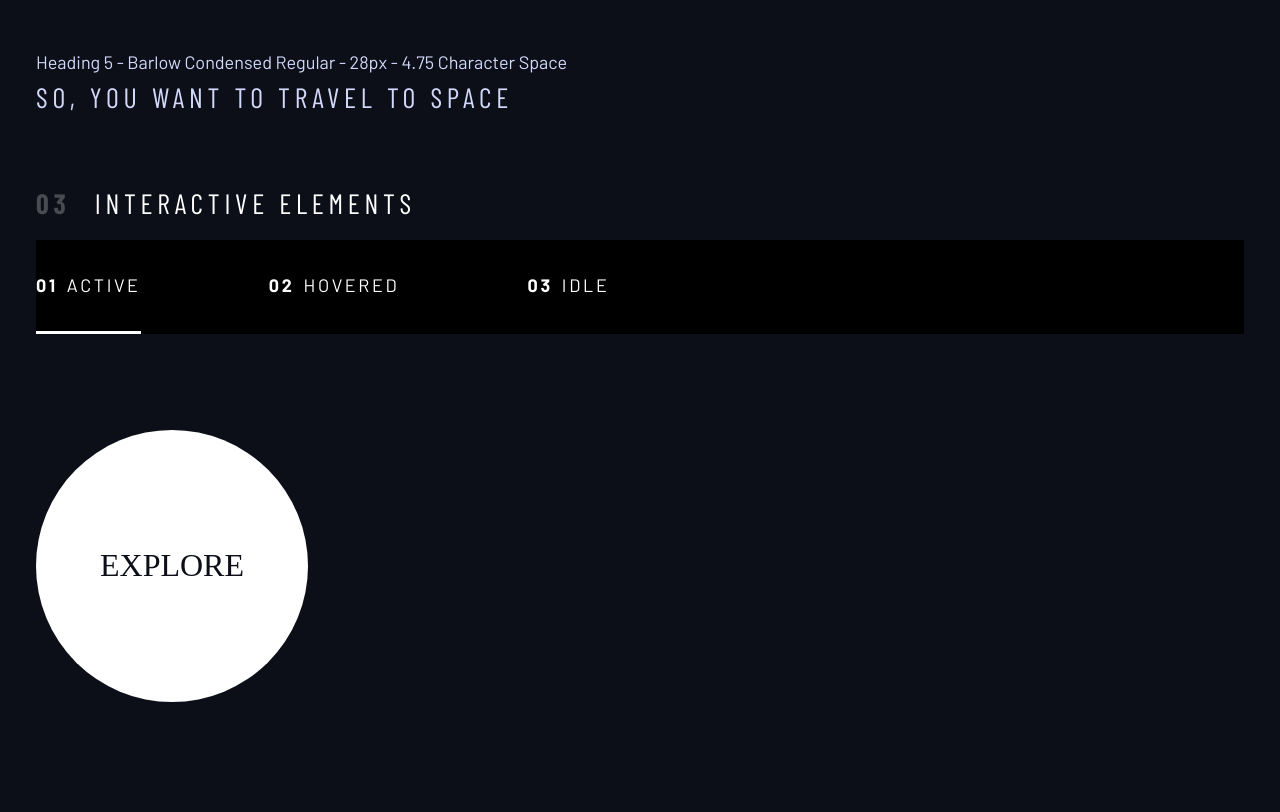
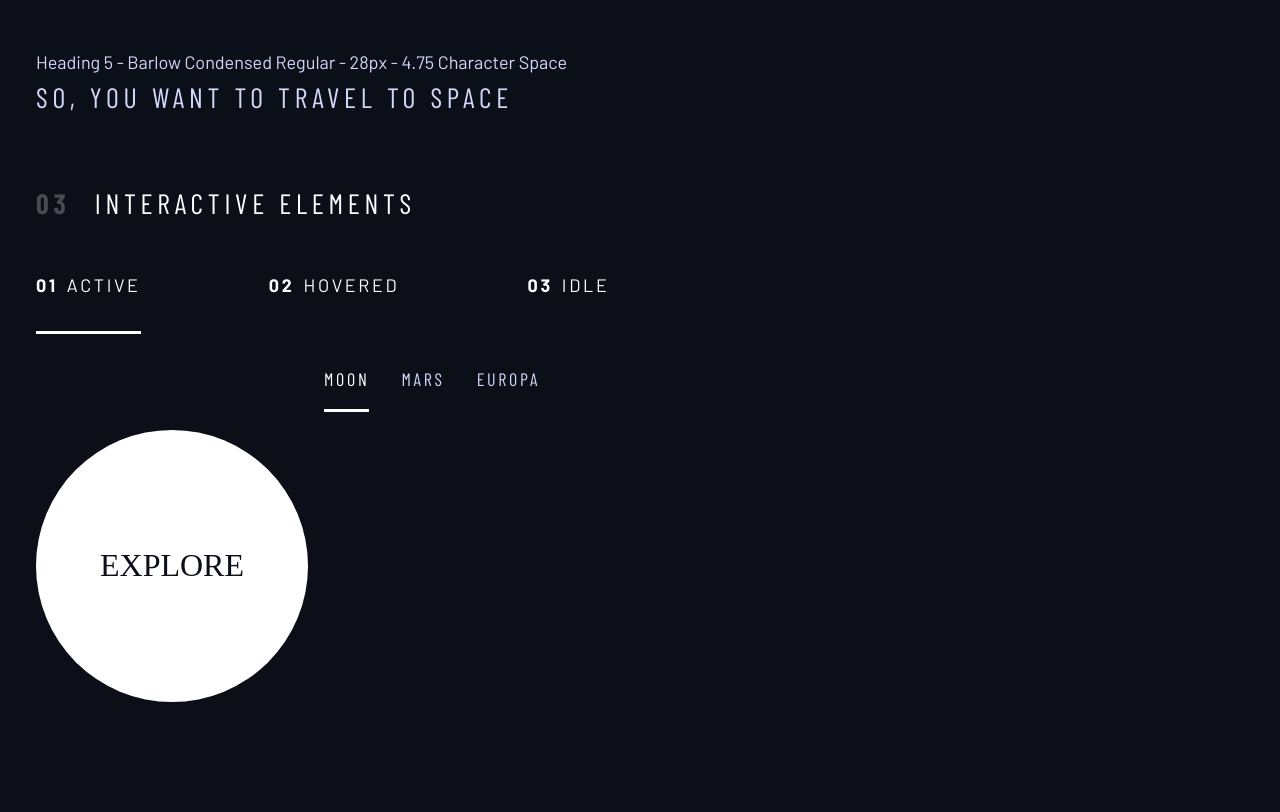
Before and after one commit to RaduHarangus/FEM-Space-tourism-multi-page-website, a website: page index.html in a window 1280 px wide. Shown: the part 1115-1927 px from the top of the page. Before the commit the page ends 1865 px from the top, so only its background shows below. Drawn offline with nearby package versions, Linux system fonts and the light colour scheme; a web font is replaced by a local one.

Commit message:
progress save 17. underline indicators - part 3

```diff
--- a/index.html
+++ b/index.html
@@ -109,7 +109,11 @@
 
             <div style="margin-bottom: 50vh;">
                 <!-- Tabs -->
-
+                <div class="tab-list underline-indicators flex">
+                    <button aria-selected="true" class="uppercase ff-sans-cond text-accent bg-dark letter-spacing-2">Moon</button>
+                    <button aria-selected="false" class="uppercase ff-sans-cond text-accent bg-dark letter-spacing-2">Mars</button>
+                    <button aria-selected="false" class="uppercase ff-sans-cond text-accent bg-dark letter-spacing-2">Europa</button>
+                </div>
 
                 <!-- Dots -->
 
--- a/less/_components.less
+++ b/less/_components.less
@@ -35,7 +35,7 @@
   list-style: none;
   padding: 0;
   margin: 0;
-  background-color: hsl(0, 0, 0, .06);
+  //background-color: hsl(0, 0, 0, .06);
   & a {
     text-decoration: none;
     & > span {
@@ -48,15 +48,22 @@
 
 .underline-indicators {
   & > * {
+    cursor: pointer;
     padding: var(--underline-gap, 1rem) 0;
+    border: 0;
     border-bottom: .2rem solid hsl(var(--clr-white) / 0);
     &:hover,
     &:focus {
       border-color: hsl(var(--clr-white) / .5);
     }
   }
-  & > .active {
+  & > .active,
+  & > [aria-selected="true"] {
+    color: hsl( var(--clr-white) / 1);
     border-color: hsl( var(--clr-white) / 1);
   }
+}
 
+.tab-list {
+  --gap: 2rem;
 }
--- a/style.css
+++ b/style.css
@@ -233,7 +233,6 @@ select {
   list-style: none;
   padding: 0;
   margin: 0;
-  background-color: hsl(0, 0%, 0%);
 }
 .primary-navigation a {
   text-decoration: none;
@@ -243,13 +242,20 @@ select {
   margin-right: 0.5em;
 }
 .underline-indicators > * {
+  cursor: pointer;
   padding: var(--underline-gap, 1rem) 0;
+  border: 0;
   border-bottom: 0.2rem solid hsl(var(--clr-white) / 0);
 }
 .underline-indicators > *:hover,
 .underline-indicators > *:focus {
   border-color: hsl(var(--clr-white) / 0.5);
 }
-.underline-indicators > .active {
+.underline-indicators > .active,
+.underline-indicators > [aria-selected="true"] {
+  color: hsl(var(--clr-white) / 1);
   border-color: hsl(var(--clr-white) / 1);
 }
+.tab-list {
+  --gap: 2rem;
+}
```
